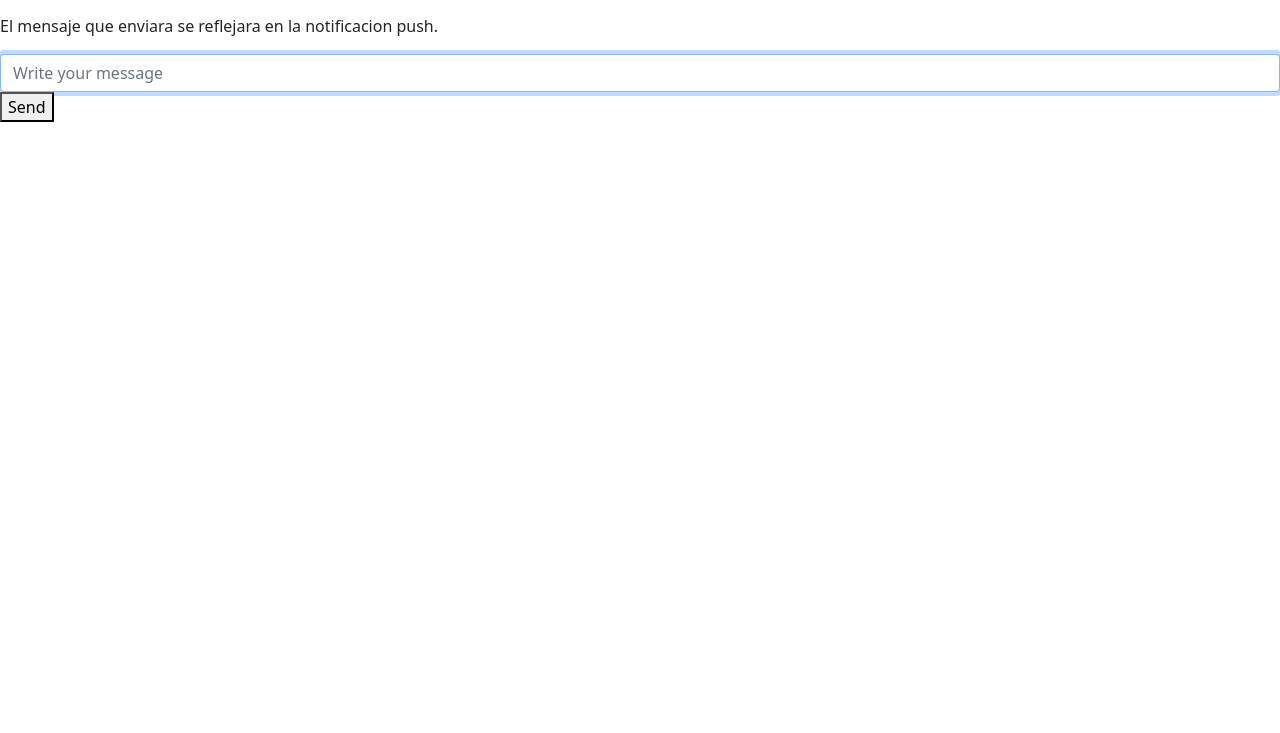
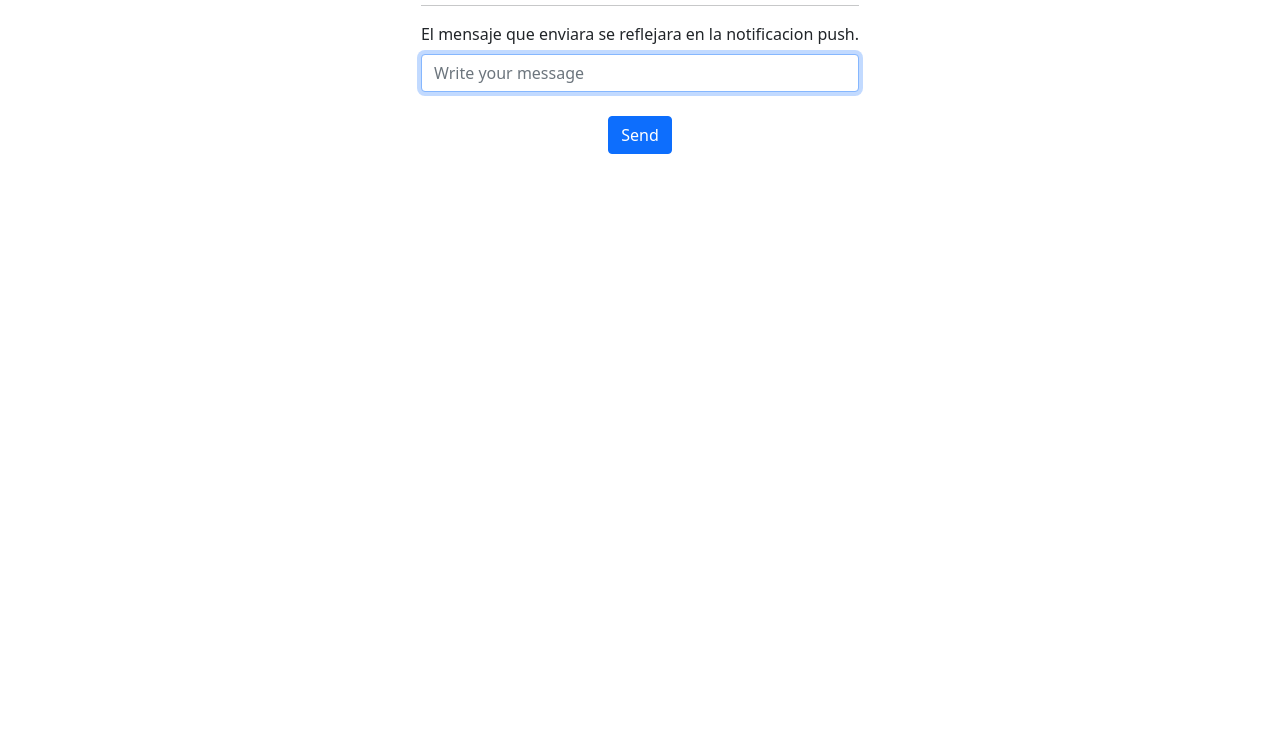
Before and after one commit to pabloApoca/Web-Push, a website: page src/public/index.html in a window 1280 px wide. Shown: the part 67-800 px from the top of the page. Drawn offline with nearby package versions, Linux system fonts and the light colour scheme.

Commit message:
Refactor de clave publica y front-end con bootstrap

```diff
--- a/src/public/index.html
+++ b/src/public/index.html
@@ -7,18 +7,22 @@
     <link href="https://cdn.jsdelivr.net/npm/bootstrap@5.0.0-beta1/dist/css/bootstrap.min.css" rel="stylesheet" integrity="sha384-giJF6kkoqNQ00vy+HMDP7azOuL0xtbfIcaT9wjKHr8RbDVddVHyTfAAsrekwKmP1" crossorigin="anonymous">
     <title>Web Push</title>
 </head>
-<body>
+<body style="display: grid; justify-content: center;">
    <h1>Welcome to my site</h1>
 
     <hr>
-    <p> El mensaje que enviara se reflejara en la notificacion push.</p>
 
-    <form id="myform">
-        <input type="text" class="form-control" placeholder="Write your message" id="message" autofocus>
-        <button>
-            Send
-        </button>
-    </form>
+    <div class="input-group mb-3" style="text-align: center;">
+        <form id="myform" >
+            <label class="form-label">El mensaje que enviara se reflejara en la notificacion push.</label>
+
+            <input type="text" class="form-control" placeholder="Write your message" id="message" autofocus>
+            <br>
+            <button class="btn btn-primary mb-3">
+                Send
+            </button>
+        </form>
+    </div>
 
     <script src="/main.js"></script>
 
--- a/src/public/main.js
+++ b/src/public/main.js
@@ -1,5 +1,5 @@
 const PUBLIC_VAPID_KEY =
-  "BJAV8866qD-bNmqtZzcIPp1yZJCTqfrCTBKE9ODWralDgrUr-HL0cRPxn6AOWn5dSKiECWTHBj5gCeeZD6rnHfE";
+  "BPt7lpmxkMVD9unBkIxnbVP0VMrFkNFE87-1dE4zXhCHEhfhlVNGq78Ycn69FSp4S8Gs8Pge9eyldN2u6-9tLhs";
 
 const subscription = async () => {
   // Service Worker
```
